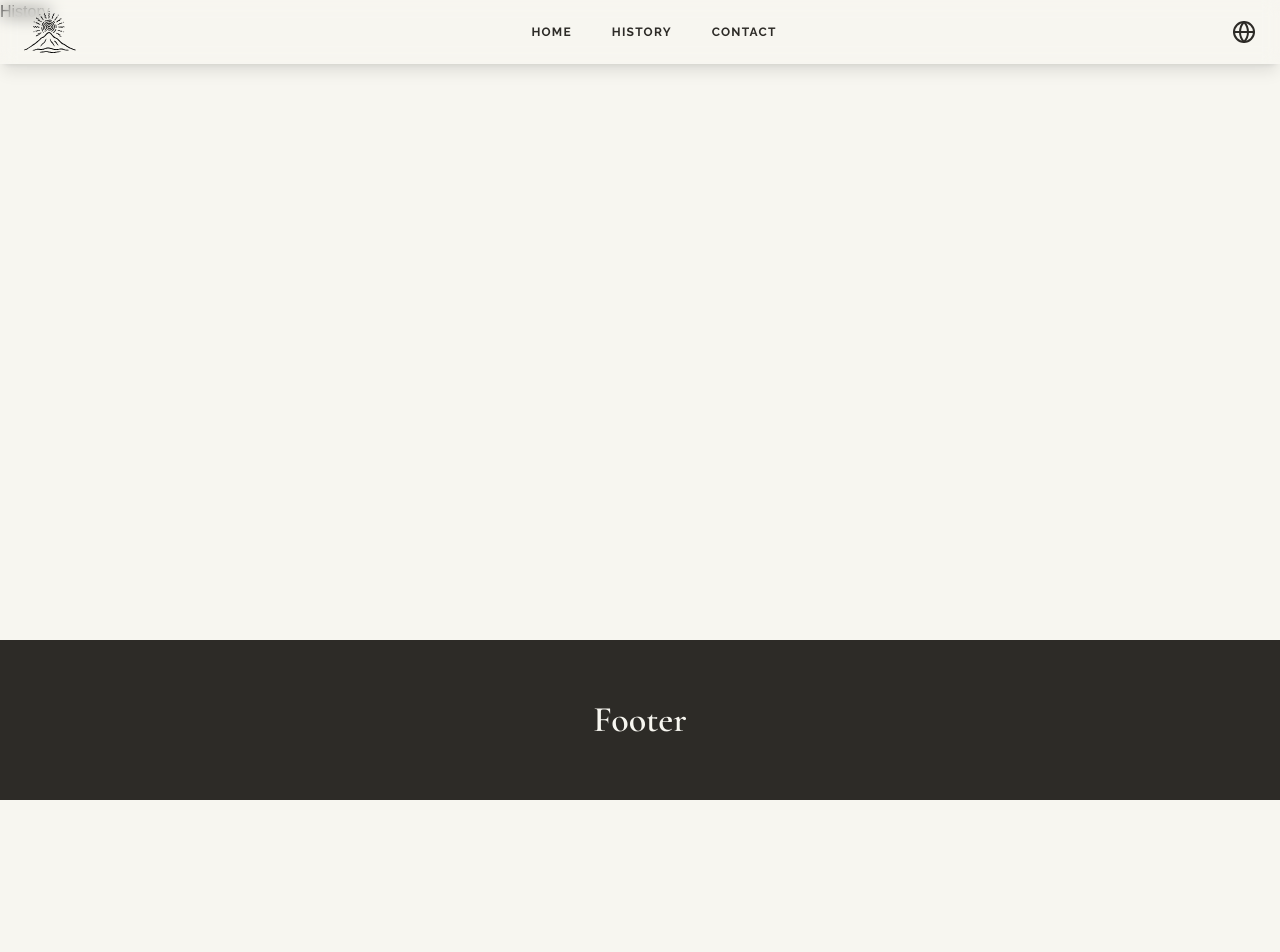
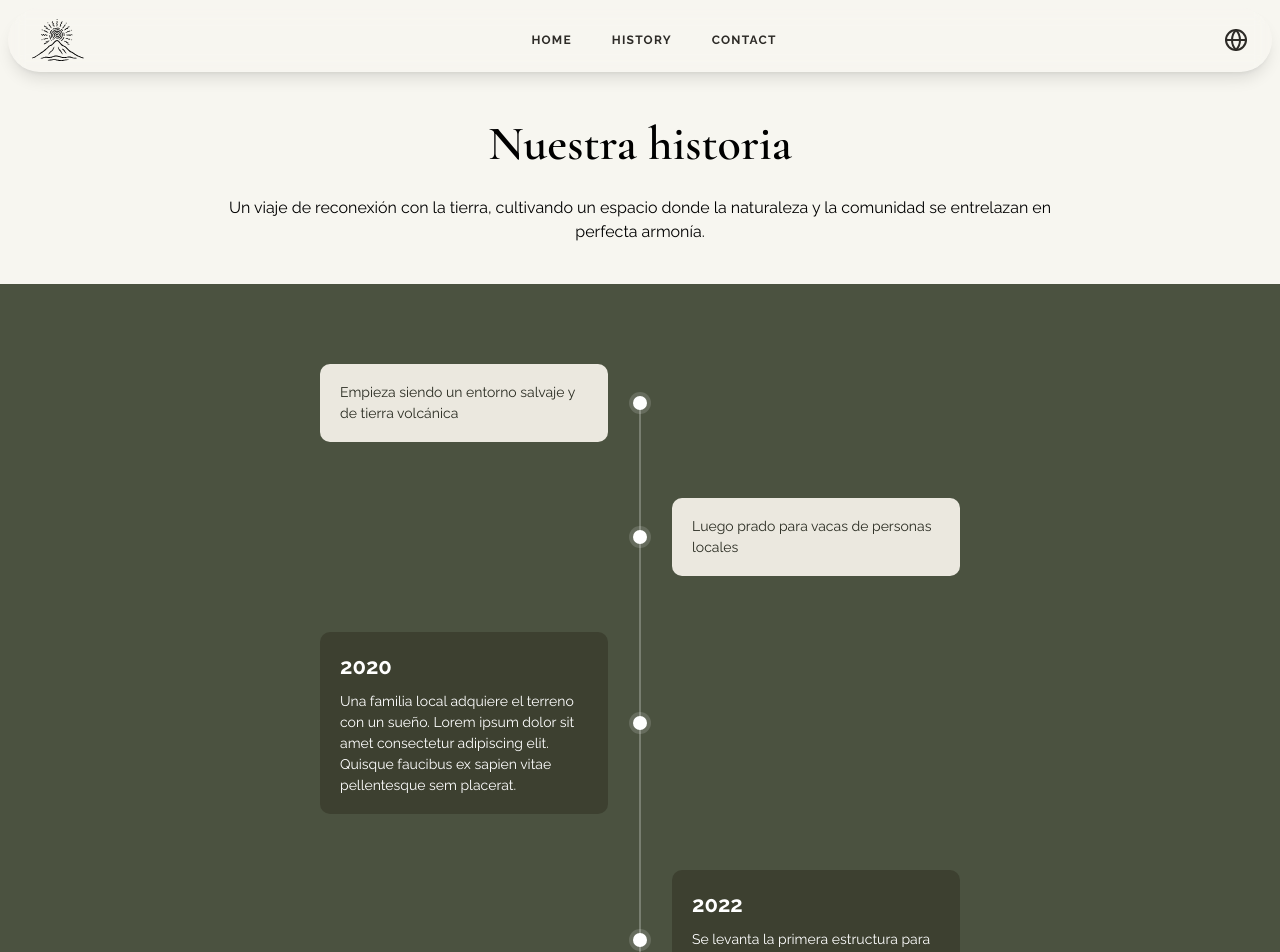
Before and after one commit to Garbolin/Mont-Solei, a React (Vite) app: page /history in a window 1280 px wide. Shown: the top 952 px of the page. Before the commit the page ends 800 px from the top, so only its background shows below. Built offline with nearby package versions, Linux system fonts and the light colour scheme.

Commit message:
footer info added

```diff
--- a/src/App.tsx
+++ b/src/App.tsx
@@ -1,9 +1,14 @@
 import './App.css';
 import { router } from '@/routes/routes';
 import { RouterProvider } from 'react-router-dom';
+import { NavbarThemeProvider } from '@/context/NavbarThemeContext';
 
 function App() {
-    return <RouterProvider router={router} />;
+    return (
+        <NavbarThemeProvider>
+            <RouterProvider router={router} />
+        </NavbarThemeProvider>
+    );
 }
 
 export default App;
--- a/src/components/Footer.tsx
+++ b/src/components/Footer.tsx
@@ -1,8 +1,32 @@
+import Instagram from '@/assets/Instagram.svg';
+import Pinterest from '@/assets/Pinterest.svg';
+import Telegram from '@/assets/Telegram.svg';
+
 export default function Footer() {
+    const year = new Date().getFullYear();
     return (
-        <footer className="bg-graphite-500 w-full h-[20vh] items-center justify-center">
-            <div className="flex flex-col gap-8 mx-auto w-[70%] h-full items-center justify-center">
-                <h2 className="font-cormorant text-porcelain-500 font-semibold text-4xl">Footer</h2>
+        <footer className="bg-graphite-500 w-full h-[10vh] flex items-center font-raleway text-porcelain-500">
+            <div className="w-full max-w-6xl mx-auto px-5 flex flex-col md:flex-row items-center justify-between text-sm tracking-wide">
+                <p className="text-center md:text-left">
+                    © {year} Montaña Solei — Espacio natural para eventos
+                </p>
+                <div className="flex gap-4">
+                    <img src={Telegram} alt="" className="w-7 h-7" />
+                    <img src={Instagram} alt="" className="w-7 h-7" />
+                    <img src={Pinterest} alt="" className="w-7 h-7" />
+                </div>
+                <ul className="flex items-center gap-6 font-regular">
+                    <li>
+                        <a href="/aviso-legal" className="hover:text-paleoak-500 transition-colors">
+                            Aviso legal
+                        </a>
+                    </li>
+                    <li>
+                        <a href="/privacidad" className="hover:text-paleoak-500 transition-colors">
+                            Privacidad
+                        </a>
+                    </li>
+                </ul>
             </div>
         </footer>
     );
--- /dev/null
+++ b/src/components/History/TemporalLineSection.tsx
@@ -0,0 +1,151 @@
+import { useLayoutEffect, useRef, useState } from 'react';
+
+/**
+ * Línea central + puntos "guiados" por las cards:
+ * en vez de espaciar los puntos a mano, medimos la posición real
+ * de cada card (con ResizeObserver, porque el alto varía según
+ * si tiene año/párrafo largo) y ponemos el punto a la altura de
+ * su centro vertical. Si cambia el contenido de una card, el punto
+ * se re-calcula solo.
+ */
+
+const COLORS = {
+    green: '#4A4E3A',
+    greenDark: '#3D4030',
+    cream: '#F4F1E8',
+    ink: '#2A2C22',
+};
+
+const TIMELINE_DATA = [
+    { id: 1, year: null, text: 'Empieza siendo un entorno salvaje y de tierra volcánica' },
+    { id: 2, year: null, text: 'Luego prado para vacas de personas locales' },
+    {
+        id: 3,
+        year: '2020',
+        text: 'Una familia local adquiere el terreno con un sueño. Lorem ipsum dolor sit amet consectetur adipiscing elit. Quisque faucibus ex sapien vitae pellentesque sem placerat.',
+    },
+    {
+        id: 4,
+        year: '2022',
+        text: 'Se levanta la primera estructura para eventos, pensada para bodas al aire libre.',
+    },
+    { id: 5, year: '2024', text: 'Primera boda celebrada en el espacio.' },
+];
+
+export default function TemporalLineSection() {
+    const containerRef = useRef<HTMLDivElement | null>(null);
+    const cardRefs = useRef<(HTMLDivElement | null)[]>([]);
+    const [dotPositions, setDotPositions] = useState<number[]>([]);
+
+    useLayoutEffect(() => {
+        const measure = () => {
+            if (!containerRef.current) return;
+
+            const containerTop = containerRef.current.getBoundingClientRect().top;
+
+            const positions = cardRefs.current
+                .filter((el): el is HTMLDivElement => el !== null)
+                .map((el) => {
+                    const rect = el.getBoundingClientRect();
+                    return rect.top - containerTop + rect.height / 2;
+                });
+
+            setDotPositions(positions);
+        };
+
+        measure();
+
+        // Re-medir si cambia el alto de cualquier card (texto largo, resize, fuentes...)
+        let ro: ResizeObserver | undefined;
+
+        if (typeof ResizeObserver !== 'undefined') {
+            ro = new ResizeObserver(measure);
+            cardRefs.current.forEach((el) => {
+                if (el) ro!.observe(el);
+            });
+        }
+
+        return () => {
+            ro?.disconnect();
+            window.removeEventListener('resize', measure);
+        };
+    }, []);
+
+    const lineHeight =
+        dotPositions.length > 1 ? dotPositions[dotPositions.length - 1] - dotPositions[0] : 0;
+
+    return (
+        <div className="font-raleway py-20 px-6">
+            <div ref={containerRef} className="relative max-w-160 mx-auto">
+                {/* Línea central: arranca y termina exactamente en el 1er y último punto */}
+                {dotPositions.length > 1 && (
+                    <div
+                        className="absolute left-[50%] w-0.5  "
+                        style={{
+                            top: dotPositions[0],
+                            height: lineHeight,
+                            background: 'rgba(255,255,255,0.25)',
+                            transform: 'translateX(-50%)',
+                        }}
+                    />
+                )}
+
+                {/* Puntos, posicionados en el centro vertical real de cada card */}
+                {dotPositions.map((top, i) => (
+                    <div
+                        key={i}
+                        className="absolute left-[50%] w-[14px] h-[14px] rounded-full bg-white"
+                        style={{
+                            top,
+                            boxShadow: '0 0 0 4px rgba(255,255,255,0.15)',
+                            transform: 'translate(-50%, -50%)',
+                            transition: 'top 0.3s ease',
+                        }}
+                    />
+                ))}
+
+                {/* Cards, alternando lado izq/der de la línea */}
+                <div className="flex flex-col gap-14">
+                    {TIMELINE_DATA.map((item, i) => {
+                        const isLeft = i % 2 === 0;
+                        return (
+                            <div
+                                key={item.id}
+                                className={`flex ${isLeft ? 'justify-start' : 'justify-end'}`}
+                            >
+                                <div
+                                    ref={(el) => {
+                                        cardRefs.current[i] = el;
+                                    }}
+                                    className="rounded-lg py-[18px] px-5"
+                                    style={{
+                                        width: 'calc(50% - 32px)',
+                                        background: item.year
+                                            ? COLORS.greenDark
+                                            : 'rgba(244,241,232,0.95)',
+                                        color: item.year ? '#fff' : COLORS.ink,
+                                    }}
+                                >
+                                    {item.year && (
+                                        <div
+                                            style={{
+                                                fontSize: 22,
+                                                fontWeight: 700,
+                                                marginBottom: 8,
+                                            }}
+                                        >
+                                            {item.year}
+                                        </div>
+                                    )}
+                                    <p style={{ margin: 0, lineHeight: 1.5, fontSize: 14 }}>
+                                        {item.text}
+                                    </p>
+                                </div>
+                            </div>
+                        );
+                    })}
+                </div>
+            </div>
+        </div>
+    );
+}
--- a/src/components/Home/HeroSection.tsx
+++ b/src/components/Home/HeroSection.tsx
@@ -1,6 +1,29 @@
+import { useEffect, useRef } from 'react';
+import { useNavbarTheme } from '@/context/NavbarThemeContext';
+
 export default function HeroSection() {
+    const ref = useRef<HTMLDivElement>(null);
+    const { setTheme } = useNavbarTheme();
+
+    useEffect(() => {
+        const el = ref.current;
+        if (!el) return;
+
+        const observer = new IntersectionObserver(
+            ([entry]) => setTheme(entry.isIntersecting ? 'light' : 'dark'),
+            { rootMargin: '-64px 0px 0px 0px', threshold: 0 },
+        );
+
+        observer.observe(el);
+        return () => {
+            observer.disconnect();
+            setTheme('dark'); // reset al salir de Home
+        };
+    }, [setTheme]);
+
     return (
         <section
+            ref={ref}
             className="relative bg-[url('/images/hero_image.png')] bg-cover bg-center"
             style={{ height: 'calc(100vh + 80px)' }}
         >
--- a/src/components/NavBar.tsx
+++ b/src/components/NavBar.tsx
@@ -1,17 +1,25 @@
 import Logo from '@/assets/logo_no_text.svg';
 import { Globe } from 'lucide-react';
+import { useNavbarTheme } from '@/context/NavbarThemeContext';
 
 export default function Navbar() {
+    const { theme } = useNavbarTheme();
+    const textColor = theme === 'light' ? 'text-white' : 'text-graphite-500';
+
     return (
         <nav
-            className="flex items-center justify-between p-2 px-6 h-16 bg-porcelain-500/4 backdrop-blur-sm
+            className="flex items-center justify-between p-2 m-2 px-6 h-16 bg-porcelain-500/4 backdrop-blur-sm
                 border-b border-white/5
-                shadow-lg"
+                shadow-lg rounded-full"
         >
-            <div className="text-graphite-500 h-13 w-13 flex items-center justify-center">
+            <div
+                className={`${textColor} h-13 w-13 flex items-center justify-center transition-colors duration-300`}
+            >
                 <img src={Logo} alt="" />
             </div>
-            <ul className="text-graphite-500 flex flex-1 items-center justify-center space-x-10 uppercase text-xs font-bold tracking-widest">
+            <ul
+                className={`${textColor} flex flex-1 items-center justify-center space-x-10 uppercase text-xs font-bold tracking-widest transition-colors duration-300`}
+            >
                 <li>
                     <a href="/">Home</a>
                 </li>
@@ -22,7 +30,7 @@ export default function Navbar() {
                     <a href="/contact">Contact</a>
                 </li>
             </ul>
-            <div className="text-graphite-500">
+            <div className={`${textColor} transition-colors duration-300`}>
                 <Globe strokeWidth={2} />
             </div>
         </nav>
--- /dev/null
+++ b/src/context/NavbarThemeContext.tsx
@@ -0,0 +1,28 @@
+import { createContext, useContext, useState, type ReactNode } from 'react';
+
+type NavbarTheme = 'light' | 'dark'; // 'light' = letras blancas, 'dark' = letras negras
+
+interface NavbarThemeContextType {
+    theme: NavbarTheme;
+    setTheme: (theme: NavbarTheme) => void;
+}
+
+const NavbarThemeContext = createContext<NavbarThemeContextType | undefined>(undefined);
+
+export function NavbarThemeProvider({ children }: { children: ReactNode }) {
+    const [theme, setTheme] = useState<NavbarTheme>('dark'); // por defecto negro
+
+    return (
+        <NavbarThemeContext.Provider value={{ theme, setTheme }}>
+            {children}
+        </NavbarThemeContext.Provider>
+    );
+}
+
+export function useNavbarTheme() {
+    const context = useContext(NavbarThemeContext);
+    if (!context) {
+        throw new Error('useNavbarTheme debe usarse dentro de NavbarThemeProvider');
+    }
+    return context;
+}
--- a/src/pages/History/Index.tsx
+++ b/src/pages/History/Index.tsx
@@ -1,3 +1,18 @@
+import TemporalLineSection from '@/components/History/TemporalLineSection';
+
 export default function Index() {
-    return <p>History</p>;
+    return (
+        <section className="pt-30 mx-auto w-full min-h-screen font-raleway flex flex-col items-center justify-start">
+            <h1 className="w-full text-center text-5xl font-cormorant text-black font-semibold mb-7">
+                Nuestra historia
+            </h1>
+            <h2 className="max-w-4xl text-pretty mx-auto text-center text-md font-raleway text-black font-regular mb-10">
+                Un viaje de reconexión con la tierra, cultivando un espacio donde la naturaleza y la
+                comunidad se entrelazan en perfecta armonía.
+            </h2>
+            <div className="w-full bg-ebony-500">
+                <TemporalLineSection />
+            </div>
+        </section>
+    );
 }
```
